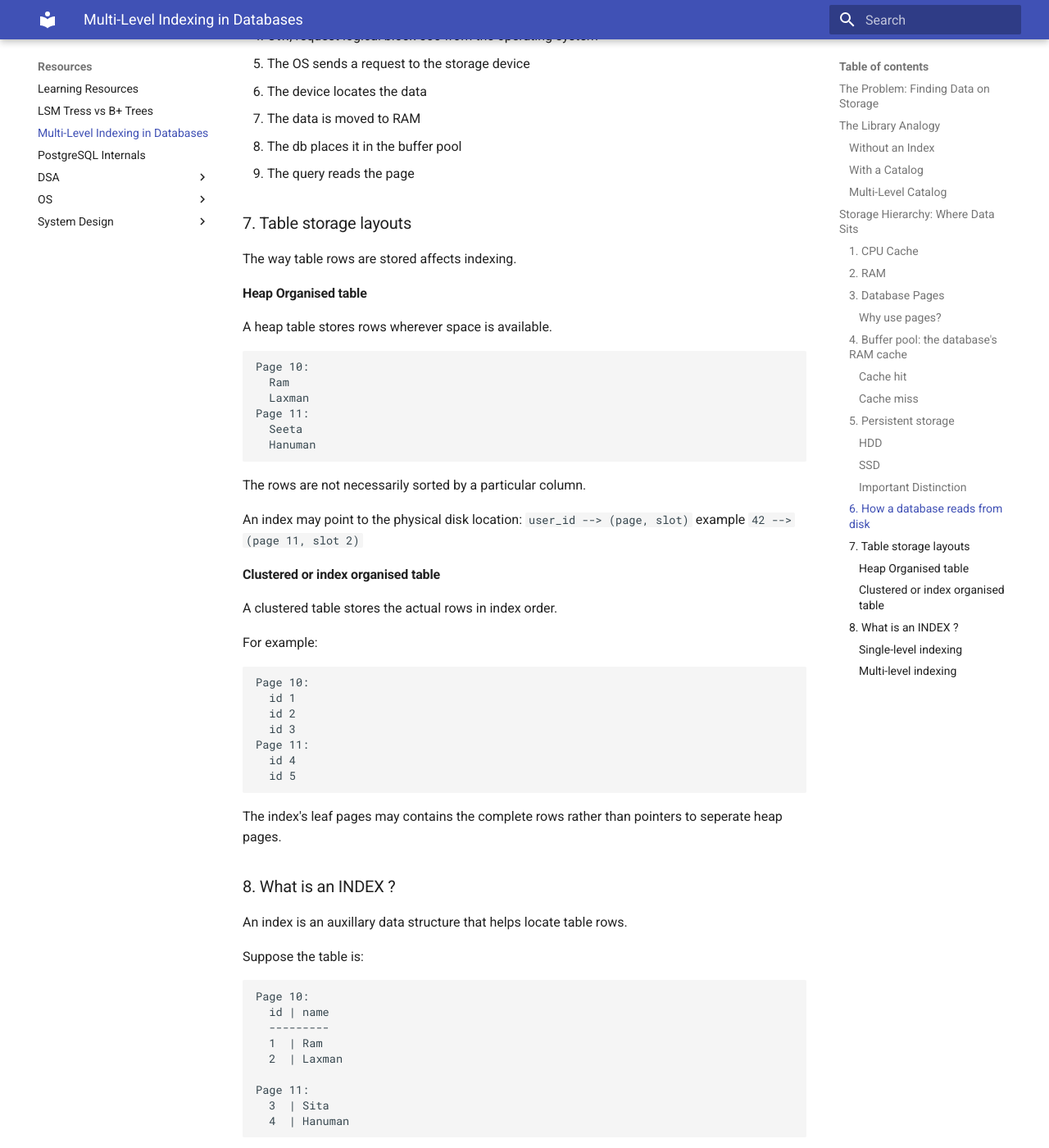
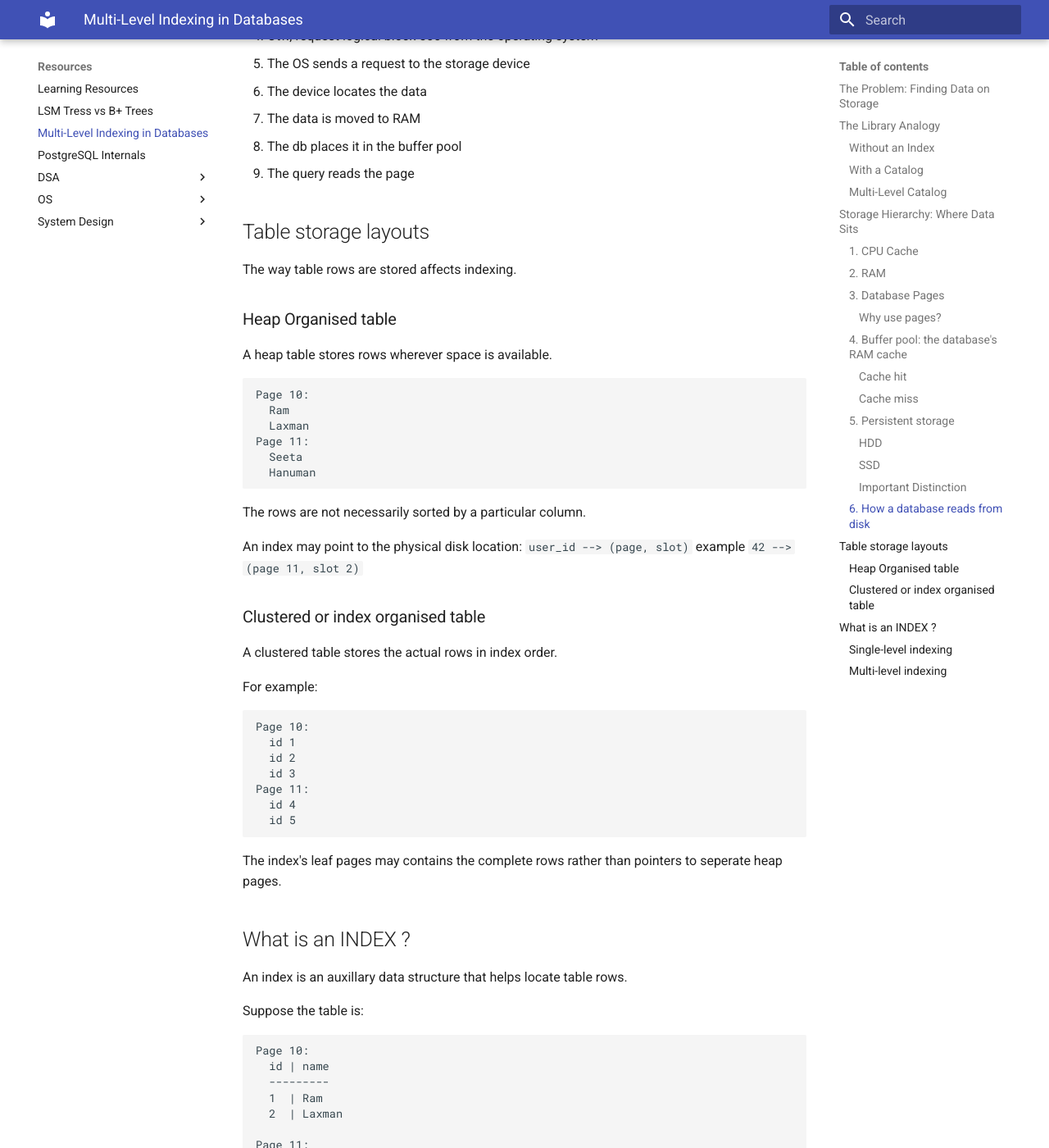
Before and after one commit to ashishpatidar123/resources, an MkDocs documentation site: the page built from docs/Multi-Level Indexing in Databases.md, in a window 1280 px wide and 1400 px high, scrolled down 6594 px. Shown: the whole window at 82% size. Built offline with MkDocs 1.6.1 and Material for MkDocs 9.7.7, drawn with Linux system fonts in a browser that asks for light colours.

Commit message:
Update headings and formatting in documentation

````diff
--- a/docs/Multi-Level Indexing in Databases.md
+++ b/docs/Multi-Level Indexing in Databases.md
@@ -273,11 +273,11 @@ The process is:
  8. The db places it in the buffer pool
  9. The query reads the page
 
-### 7. Table storage layouts
+## Table storage layouts
 
 The way table rows are stored affects indexing.
 
-#### Heap Organised table
+### Heap Organised table
 A heap table stores rows wherever space is available.
 ```text
 Page 10:
@@ -291,7 +291,7 @@ The rows are not necessarily sorted by a particular column.
 
 An index may point to the physical disk location: ```user_id --> (page, slot)``` example ``` 42 --> (page 11, slot 2)```
 
-#### Clustered or index organised table
+### Clustered or index organised table
 A clustered table stores the actual rows in index order.
 
 For example:
@@ -306,7 +306,7 @@ Page 11:
 ```
 The index's leaf pages may contains the complete rows rather than pointers to seperate heap pages.
 
-### 8. What is an INDEX ?
+## What is an INDEX ?
 An index is an auxillary data structure that helps locate table rows.
 
 Suppose the table is:
@@ -336,7 +336,7 @@ The index is smaller than the full table because it stores only the indexed key
 
 The database searches the index first : ``` Find id = 3 ---> (row page 11, slot 1) ---> fetch row from page 11```
 
-#### Single-level indexing
+### Single-level indexing
 A simple index might be a sorted list:
 
 ```text
@@ -352,7 +352,7 @@ If the index is small enough to fit in memory, then binary search can find a key
 
 But if the index itself is huge. Then searching the index itself becomes expensive. This leads to multi level indexing.
 
-#### Multi-level indexing
+### Multi-level indexing
 
 Suppose a leaf level index contains many entries:
 ```text
````
